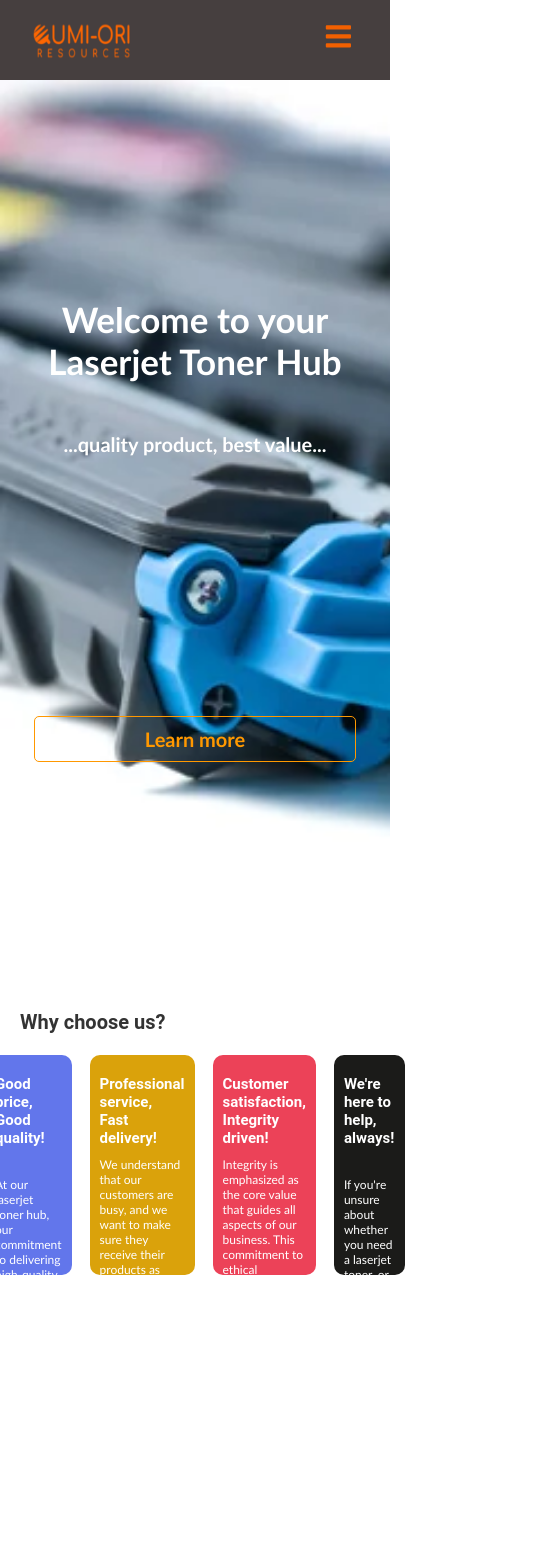
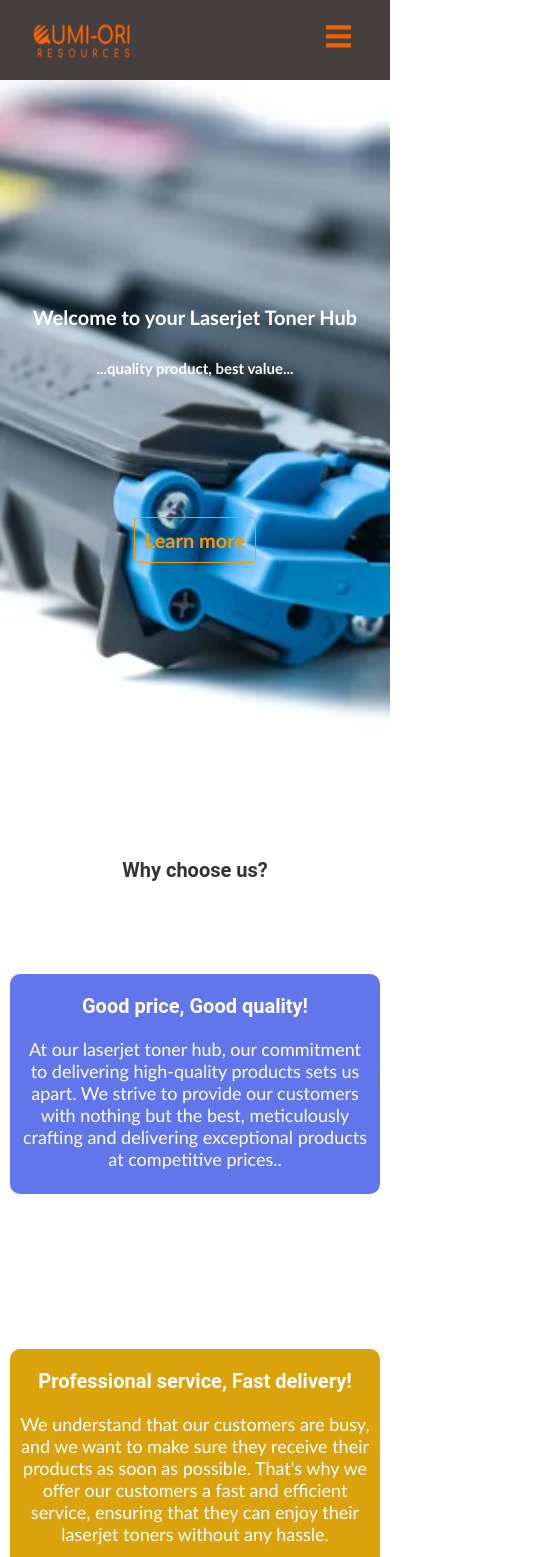
Before and after one commit to Tech8468/qumi-ori, a React (Create React App) app: page / in a window 390 px wide. Shown: the top 1557 px of the page, 556 px wide, since content can reach past the window. Built offline with nearby package versions, Linux system fonts and the light colour scheme.

Commit message:
30th Nov first commit

```diff
--- a/src/components/Home.js
+++ b/src/components/Home.js
@@ -14,7 +14,7 @@ function Home() {
       </div>
       <div className="section2">
         <div className="col1">
-          <h1>Why choose us?</h1>
+          <h2>Why choose us?</h2>
         </div>
         <div className="col2">
           <div className="tab1">
--- a/src/css/Home.css
+++ b/src/css/Home.css
@@ -1,4 +1,4 @@
-*{
+* {
   padding: 0;
   margin: 0;
   box-sizing: none;
@@ -12,13 +12,12 @@
   flex-direction: column;
 }
 
-
 /* SECTION1 CSS BEGINS */
 
-.homeBanner .section1{
+.homeBanner .section1 {
   width: 100%;
   height: 900px;
-    background-image: url('../components/img/backdrop.jpg');
+  background-image: url("../components/img/backdrop.jpg");
   background-repeat: no-repeat;
   background-size: cover;
   display: flex;
@@ -28,104 +27,114 @@
   gap: 10px;
 }
 
-
-  .homeBanner .section1 h1{
+.homeBanner .section1 h1 {
   /* position: relative; */
   bottom: 0px;
   text-align: center;
   /* margin-bottom: 150px; */
-    font-family: 'Gill Sans', 'Gill Sans MT', Calibri, 'Trebuchet MS', sans-serif;
+  font-family: "Gill Sans", "Gill Sans MT", Calibri, "Trebuchet MS", sans-serif;
   font-weight: 700;
   font-size: 50px;
   color: white;
   /* margin-top: -90px; */
 }
 
-  .homeBanner .section1 p{
+.homeBanner .section1 p {
   bottom: 0;
 
   text-align: center;
-    font-family: 'Gill Sans', 'Gill Sans MT', Calibri, 'Trebuchet MS', sans-serif;
+  font-family: "Gill Sans", "Gill Sans MT", Calibri, "Trebuchet MS", sans-serif;
   font-size: 20px;
   font-weight: 700;
   color: white;
 }
 
-
-  .homeBanner button{
+.homeBanner button {
   text-decoration: none;
-    color: #FF9800;
-    padding: 10px;
-    margin-top: 100px;
-    width: 100%;
+  color: #ff9800;
+  padding: 20px;
+  position: relative;
+  top: 40px;
+  /* left: 20px; */
+  /* bottom: 150px; */
+  /* margin-top: 100px; */
+  /* width: 100%; */
   border: none;
   border-radius: 5px;
-    margin-right: 200px;
+  /* margin-right: 200px; */
   background: transparent;
-    border: 1px solid #FF9800;
+  border: 1px solid #ff9800;
   cursor: pointer;
   font-size: 20px;
   font-weight: 700;
-    font-family: 'Gill Sans', 'Gill Sans MT', Calibri, 'Trebuchet MS', sans-serif;
+  font-family: "Gill Sans", "Gill Sans MT", Calibri, "Trebuchet MS", sans-serif;
+  transition: background-color 0.3s ease-in-out, color 0.3s ease-in-out;
 }
 
-  .homeBanner button:hover{
-    background-color: #FF9800;
+.homeBanner button:hover {
+  background-color: #ff9800;
   color: white;
 }
 
 /* SECTION1 CSS ENDS */
 
-
 /* SECTION2 CSSBEGINS */
 
-  .homeBanner .section2{
-    width: 100%;
+.homeBanner .section2 {
+  width: 90%;
   height: 400px;
-    display: block;
+  display: flex;
+  flex-direction: column;
+  align-items: center;
+  justify-content: center;
 }
 
-  .homeBanner .section2 .col1{
-    width: 80%;
-    height: 80px;
+.homeBanner .section2 .col1 {
+  width: 50%;
+  height: 250px;
   position: relative;
-    left: 160px;
+  left: 0px;
+  right: 50px;
+  /* background-color: #6276eb; */
   display: flex;
+  flex-direction: column;
+  align-items: center;
+  justify-content: center;
 }
 
-  .homeBanner .section2 .col1 h1{
+.homeBanner .section2 .col1 h2{
   color: #333;
-    font-size: 30px;
+  font-size: 40px;
   font-weight: 700;
-    position: relative;
-    top: 60px;
-    transform: translateY(-50%);
+  text-align: right;
+  /* position: relative; */
+  /* top: 60px; */
+  /* background-color: #6276eb; */
+  /* transform: translateY(-50%); */
 }
 
-  .homeBanner .section2 .col2{
+.homeBanner .section2 .col2 {
   width: 80%;
   height: 500px;
   position: relative;
   top: 0px;
-    left: 160px;
-    gap: 18px;
+  left: 0px;
+  gap: 10px;
   display: flex;
-
 }
 
-  .homeBanner .section2 .col2 .tab1{
-    width: 40%;
-    height: 230px;
+.homeBanner .section2 .col2 .tab1 {
+  width: 20%;
+  height: 245px;
   position: relative;
   top: 0px;
   background-color: #6276eb;
   display: block;
   padding: 10px;
   border-radius: 10px;
-
 }
 
-  .homeBanner .section2 .col2 .tab1 h1{
+.homeBanner .section2 .col2 .tab1 h1 {
   color: white;
   font-size: 18px;
   font-weight: 700;
@@ -134,7 +143,7 @@
   top: 10px;
 }
 
-  .homeBanner .section2 .col2 .tab1 p{
+.homeBanner .section2 .col2 .tab1 p {
   color: white;
   font-size: 16px;
   font-weight: 400;
@@ -143,19 +152,18 @@
   top: 40px;
 }
 
-  .homeBanner .section2 .col2 .tab2{
-    width: 40%;
-    height: 230px;
+.homeBanner .section2 .col2 .tab2 {
+  width: 20%;
+  height: 245px;
   position: relative;
   top: 0px;
   background-color: #daa20b;
   display: block;
   padding: 10px;
   border-radius: 10px;
-
 }
 
-  .homeBanner .section2 .col2 .tab2 h1{
+.homeBanner .section2 .col2 .tab2 h1 {
   color: white;
   font-size: 18px;
   font-weight: 700;
@@ -164,7 +172,7 @@
   top: 10px;
 }
 
-  .homeBanner .section2 .col2 .tab2 p{
+.homeBanner .section2 .col2 .tab2 p {
   color: white;
   font-size: 16px;
   font-weight: 400;
@@ -173,19 +181,18 @@
   top: 20px;
 }
 
-  .homeBanner .section2 .col2 .tab3{
-    width: 40%;
-    height: 230px;
+.homeBanner .section2 .col2 .tab3 {
+  width: 20%;
+  height: 245px;
   position: relative;
   top: 0px;
   background-color: #ec4258;
   display: block;
   padding: 10px;
   border-radius: 10px;
-
 }
 
-  .homeBanner .section2 .col2 .tab3 h1{
+.homeBanner .section2 .col2 .tab3 h1 {
   color: white;
   font-size: 18px;
   font-weight: 700;
@@ -194,7 +201,7 @@
   top: 10px;
 }
 
-  .homeBanner .section2 .col2 .tab3 p{
+.homeBanner .section2 .col2 .tab3 p {
   color: white;
   font-size: 16px;
   font-weight: 400;
@@ -203,19 +210,18 @@
   top: 20px;
 }
 
-  .homeBanner .section2 .col2 .tab4{
-    width: 40%;
-    height: 230px;
+.homeBanner .section2 .col2 .tab4 {
+  width: 20%;
+  height: 245px;
   position: relative;
   top: 0px;
   background-color: #1b1b19;
   display: block;
   padding: 10px;
   border-radius: 10px;
-
 }
 
-  .homeBanner .section2 .col2 .tab4 h1{
+.homeBanner .section2 .col2 .tab4 h1 {
   color: white;
   font-size: 18px;
   font-weight: 700;
@@ -224,7 +230,7 @@
   top: 10px;
 }
 
-  .homeBanner .section2 .col2 .tab4 p{
+.homeBanner .section2 .col2 .tab4 p {
   color: white;
   font-size: 16px;
   font-weight: 400;
@@ -233,22 +239,21 @@
   top: 40px;
 }
 
-
 /* SECTION@ CSS ENDS */
 
+@media only screen and (max-width: 1024px) {
+  .homeBanner .section2 .col1 {
+    width: 50%;
+    height: 80px;
+    /* position: relative; */
+    /* display: flex; */
+    /* background-color: #1b1b19; */
+    /* display: none; */
 
-@media only screen and (max-width: 1024px) {
-  .homeBanner .section2 .col1{
-    width: 80%;
-    height: 80px;
-    position: relative;
-    left: 60px;
-    display: flex;
-    /* background-color: #1b1b19; */
   }
 
-.homeBanner .section2 .col2{
-      width: 90%;
+  .homeBanner .section2 .col2 {
+    width: 100%;
     height: 500px;
     padding: 10px;
     /* display: grid;
@@ -260,26 +265,24 @@
     justify-content: center;
     position: relative;
     /* bottom: 100px; */
-      top: -100px;
-      left: 50px;
+    top: -50px;
+    left: 0px;
     /* gap: 18px; */
     /* background-color: #1b1b19; */
-
   }
 
-    .homeBanner .section2 .col2 .tab1{
+  .homeBanner .section2 .col2 .tab1 {
     width: 50%;
-      height: 220px;
+    height: 150px;
     position: relative;
     top: 0px;
     background-color: #6276eb;
     display: block;
     padding: 10px;
     border-radius: 10px;
-
   }
 
-    .homeBanner .section2 .col2 .tab1 h1{
+  .homeBanner .section2 .col2 .tab1 h1 {
     color: white;
     font-size: 15px;
     font-weight: 700;
@@ -288,7 +291,7 @@
     top: 10px;
   }
 
-    .homeBanner .section2 .col2 .tab1 p{
+  .homeBanner .section2 .col2 .tab1 p {
     color: white;
     font-size: 12px;
     font-weight: 400;
@@ -297,19 +300,18 @@
     top: 40px;
   }
 
-    .homeBanner .section2 .col2 .tab2{
+  .homeBanner .section2 .col2 .tab2 {
     width: 50%;
-      height: 220px;
+    height: 150px;
     position: relative;
     top: 0px;
     background-color: #daa20b;
     display: block;
     padding: 10px;
     border-radius: 10px;
-
   }
 
-    .homeBanner .section2 .col2 .tab2 h1{
+  .homeBanner .section2 .col2 .tab2 h1 {
     color: white;
     font-size: 15px;
     font-weight: 700;
@@ -318,7 +320,7 @@
     top: 10px;
   }
 
-    .homeBanner .section2 .col2 .tab2 p{
+  .homeBanner .section2 .col2 .tab2 p {
     color: white;
     font-size: 12px;
     font-weight: 400;
@@ -327,19 +329,18 @@
     top: 20px;
   }
 
-    .homeBanner .section2 .col2 .tab3{
+  .homeBanner .section2 .col2 .tab3 {
     width: 50%;
-      height: 220px;
+    height: 150px;
     position: relative;
     top: 0px;
     background-color: #ec4258;
     display: block;
     padding: 10px;
     border-radius: 10px;
-
   }
 
-    .homeBanner .section2 .col2 .tab3 h1{
+  .homeBanner .section2 .col2 .tab3 h1 {
     color: white;
     font-size: 15px;
     font-weight: 700;
@@ -348,7 +349,7 @@
     top: 10px;
   }
 
-    .homeBanner .section2 .col2 .tab3 p{
+  .homeBanner .section2 .col2 .tab3 p {
     color: white;
     font-size: 12px;
     font-weight: 400;
@@ -357,19 +358,18 @@
     top: 20px;
   }
 
-    .homeBanner .section2 .col2 .tab4{
+  .homeBanner .section2 .col2 .tab4 {
     width: 50%;
-      height: 220px;
+    height: 150px;
     position: relative;
     top: 0px;
     background-color: #1b1b19;
     display: block;
     padding: 10px;
     border-radius: 10px;
-
   }
 
-    .homeBanner .section2 .col2 .tab4 h1{
+  .homeBanner .section2 .col2 .tab4 h1 {
     color: white;
     font-size: 15px;
     font-weight: 700;
@@ -378,7 +378,7 @@
     top: 10px;
   }
 
-    .homeBanner .section2 .col2 .tab4 p{
+  .homeBanner .section2 .col2 .tab4 p {
     color: white;
     font-size: 12px;
     font-weight: 400;
@@ -386,45 +386,44 @@
     position: relative;
     top: 40px;
   }
-
-
 }
 
-
-
-
-
-
-@media only screen and (max-width: 768px) {
-
-  .homeBanner .section1 h1{
+@media only screen and (min-width: 768px) {
+  .homeBanner{
+    /* height: 800px; */
+    border: none;
+  }
+  .homeBanner .section1 h1 {
     text-align: center;
     margin-bottom: 190px;
-    font-family: 'Gill Sans', 'Gill Sans MT', Calibri, 'Trebuchet MS', sans-serif;
+    font-family: "Gill Sans", "Gill Sans MT", Calibri, "Trebuchet MS",
+      sans-serif;
     font-weight: 700;
     font-size: 35px;
     color: white;
   }
 
-  .homeBanner .section1 p{
+  .homeBanner .section1 p {
     position: relative;
     bottom: 150px;
     text-align: center;
-    font-family: 'Gill Sans', 'Gill Sans MT', Calibri, 'Trebuchet MS', sans-serif;
+    font-family: "Gill Sans", "Gill Sans MT", Calibri, "Trebuchet MS",
+      sans-serif;
     font-size: 20px;
     color: white;
   }
 
 
-  .homeBanner .section2 .col1{
+  .homeBanner .section2 .col1 {
     width: 100%;
     height: 60px;
     position: relative;
-    left: 20px;
+    /* top: -100px; */
+    /* left: 20px; */
     display: flex;
   }
 
-  .homeBanner .section2 .col1 h1{
+  .homeBanner .section2 .col1 h2 {
     color: #333;
     font-size: 20px;
     font-weight: 700;
@@ -432,22 +431,28 @@
     top: 60px;
   }
 
+  .homeBanner .section2{
+    width: 90%;
+    padding: 5px;
+  }
 
-  .homeBanner .section2 .col2{
+  .homeBanner .section2 .col2 {
     width: 100%;
     height: 450px;
     display: flex;
+    grid-template-columns: repeat(2, 1fr);
     align-items: center;
     justify-content: center;
     position: relative;
+    top: 30px;
     left: 0px;
   }
 
-  .homeBanner .section1{
+  .homeBanner .section1 {
     width: 100%;
     height: 900px;
     background-color: #6276eb;
-    background-image: url('../components/img/backdrop.jpg');
+    background-image: url("../components/img/backdrop.jpg");
     background-repeat: no-repeat;
     background-size: cover;
     display: flex;
@@ -456,4 +461,178 @@
     justify-content: center;
     gap: 10px;
   }
+
+  .homeBanner .section2 .col2 .tab1,
+  .homeBanner .section2 .col2 .tab2,
+  .homeBanner .section2 .col2 .tab3,
+  .homeBanner .section2 .col2 .tab4 {
+    /* width: 100%; */
+    height: 280px;
   }
+
+}
+
+@media only screen and (max-width: 425px) {
+  .homeBanner {
+    height: 300vh;
+    display: flex;
+    flex-direction: column;
+    align-items: center;
+    justify-content: center;
+    /* gap: 0px; */
+    /* background-color: #daa20b; */
+  }
+  .homeBanner .section1 h1 {
+    font-size: 20px;
+    position: relative;
+    top: -100px;
+    /* margin-bottom: 120px; */
+  }
+
+  .homeBanner .section1 p {
+    font-size: 15px;
+    position: relative;
+    top: -80px;
+    /* bottom: 120px; */
+  }
+
+  .homeBanner button {
+    text-decoration: none;
+    color: #ff9800;
+    padding: 10px;
+    position: relative;
+    top: 50px;
+    /* left: 100px; */
+    width: 100%;
+    border-radius: 5px;
+    background: transparent;
+    border: 1px solid #ff9800;
+    cursor: pointer;
+    font-size: 20px;
+    font-weight: 700;
+    font-family: "Gill Sans", "Gill Sans MT", Calibri, "Trebuchet MS",
+      sans-serif;
+  }
+
+  .homeBanner button:hover {
+    background-color: #ff9800;
+    color: white;
+  }
+
+  .homeBanner .section2 {
+    width: 100%;
+    height: 250vh;
+    display: block;
+    position: relative;
+    left: 0px;
+    /* top: 50px; */
+    /* background-color: aquamarine; */
+  }
+
+  .homeBanner .section2 .col1 {
+    width: 100%;
+    height: 50px;
+    display: flex;
+    flex-direction: column;
+    align-items: center;
+    justify-content: center;
+    /* background-color: burlywood; */
+    /* position: relative;
+    left: 0px;
+    display: flex; */
+  }
+
+  .homeBanner .section2 .col1 h2 {
+    color: #333;
+    font-size: 20px;
+    font-weight: 700;
+    position: relative;
+    top: 20px;
+    transform: translateY(-50%);
+  }
+
+  .homeBanner .section2 .col2 {
+    width: 100%;
+    height: 180vh;
+    display: grid;
+    grid-template-columns: repeat(1, 1fr);
+    align-items: center;
+    justify-content: center;
+    position: relative;
+    left: 0px;
+    right: 0px;
+    gap: 0px;
+    top: 0px;
+    /* background-color: #6276eb; */
+  }
+
+  .homeBanner .section2 .col2 .tab1 {
+    width: 100%;
+    height: 220px;
+    position: relative;
+    top: 0px;
+    background-color: #6276eb;
+    display: block;
+    padding: 10px;
+    border-radius: 10px;
+  }
+
+  .homeBanner .section2 .col2 .tab2 {
+    width: 100%;
+    height: 220px;
+    position: relative;
+    top: 0px;
+    background-color: #daa20b;
+    display: block;
+    padding: 10px;
+    border-radius: 10px;
+  }
+
+  .homeBanner .section2 .col2 .tab3 {
+    width: 100%;
+    height: 220px;
+    position: relative;
+    top: 0px;
+    background-color: #ec4258;
+    display: block;
+    padding: 10px;
+    border-radius: 10px;
+  }
+
+  .homeBanner .section2 .col2 .tab4 {
+    width: 100%;
+    height: 220px;
+    position: relative;
+    top: 0px;
+    background-color: #1b1b19;
+    display: block;
+    padding: 10px;
+    border-radius: 10px;
+  }
+
+  .homeBanner .section2 .col2 .tab1 h1,
+  .homeBanner .section2 .col2 .tab2 h1,
+  .homeBanner .section2 .col2 .tab3 h1,
+  .homeBanner .section2 .col2 .tab4 h1 {
+    color: white;
+    font-size: 20px;
+    font-weight: bold;
+    text-align: center;
+    position: relative;
+    top: 10px;
+    /* border-bottom: 1px solid white;
+    padding-bottom: 5px; */
+  }
+
+  .homeBanner .section2 .col2 .tab1 p,
+  .homeBanner .section2 .col2 .tab2 p,
+  .homeBanner .section2 .col2 .tab3 p,
+  .homeBanner .section2 .col2 .tab4 p {
+    color: white;
+    font-size: 18px;
+    /* font-weight: 400; */
+    text-align: center;
+    position: relative;
+    top: 30px;
+  }
+}
--- a/src/css/Navbar.css
+++ b/src/css/Navbar.css
@@ -1,13 +1,14 @@
 *{
     padding: 0;
     margin: 0;
-    box-sizing: border-box;
+    box-sizing: none;
 }
 
 .navbar{
     display: flex;
     align-items: center;
     justify-content: space-between;
+    width: 100%;
     height: 80px;
     gap: 0px;
     padding: 0 2rem;
@@ -141,18 +142,18 @@
         width: 100%;
         height: 100%;
         transition: 1s;
-        transform: translateY(-100vh);
+        transform: translateY(-150vh);
     }
     .show-menu{
         transform: none;
-        transform: translateY(0);
+        transform: translateY(1);
 
     }
 
     .nav-close-btn{
         position: absolute;
         top: 2rem;
-        right: 2rem;
+        /* right: 2rem; */
     }
 
     .nav-close-btn:hover{
@@ -163,4 +164,66 @@
     .nav-item a{
         font-size: 1.5rem;
     }
+
+    /* .navbar{
+        width: 100%;
+        height: 60px;
+    } */
+
 }
+
+@media only screen and (max-width: 425px) {
+    .nav-btn{
+        display: inline;
+        visibility: visible;
+        opacity: 1;
+    }
+
+
+
+    .nav-menu {
+        /* position: fixed; */
+        left: 0;
+        top: 0;
+        gap: 0.5rem;
+        display: flex;
+        flex-direction: column;
+        align-items: center;
+        justify-content: center;
+        background-color: rgb(70, 63, 63);
+        width: 100%;
+        height: 37%;
+        transition: 1s;
+        transform: translateX(-200vh);
+
+
+    }
+
+    .navbar li{
+        border-bottom: 1px solid white;
+        padding: 9px;
+        font-size: 10px;
+        /* gap: 0.5rem; */
+
+    }
+
+    .show-menu{
+        transform: none;
+        transform: translateY(0);
+
+    }
+
+    .nav-close-btn{
+        position: absolute;
+        top: 1rem;
+        right: 2rem;
+    }
+    .nav-close-btn:hover{
+        background: transparent;
+        outline: none;
+    }
+    .nav-item a{
+        font-size: 0.95rem;
+    }
+
+}
```
Also changed, not shown: src/css/Footer.css (+42 -0 lines). Lines whose indentation alone changed are shown as unchanged.
